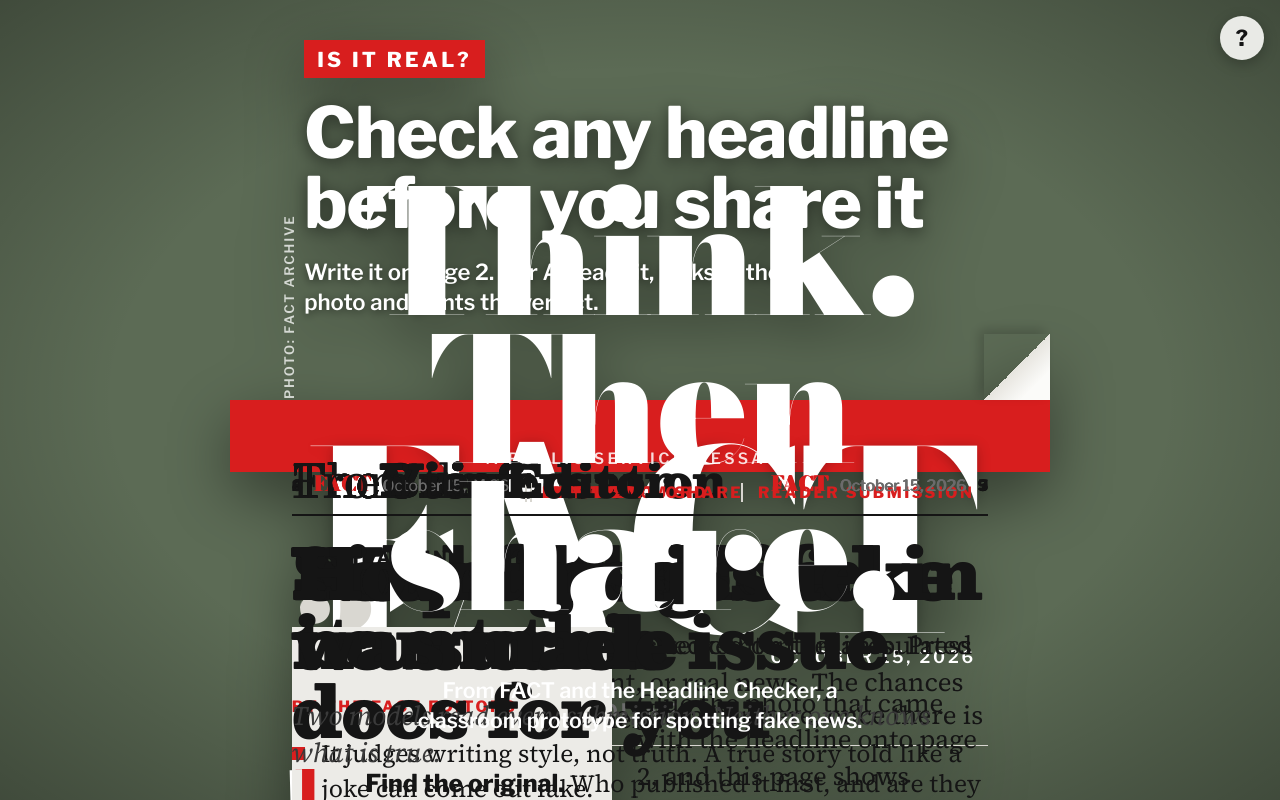
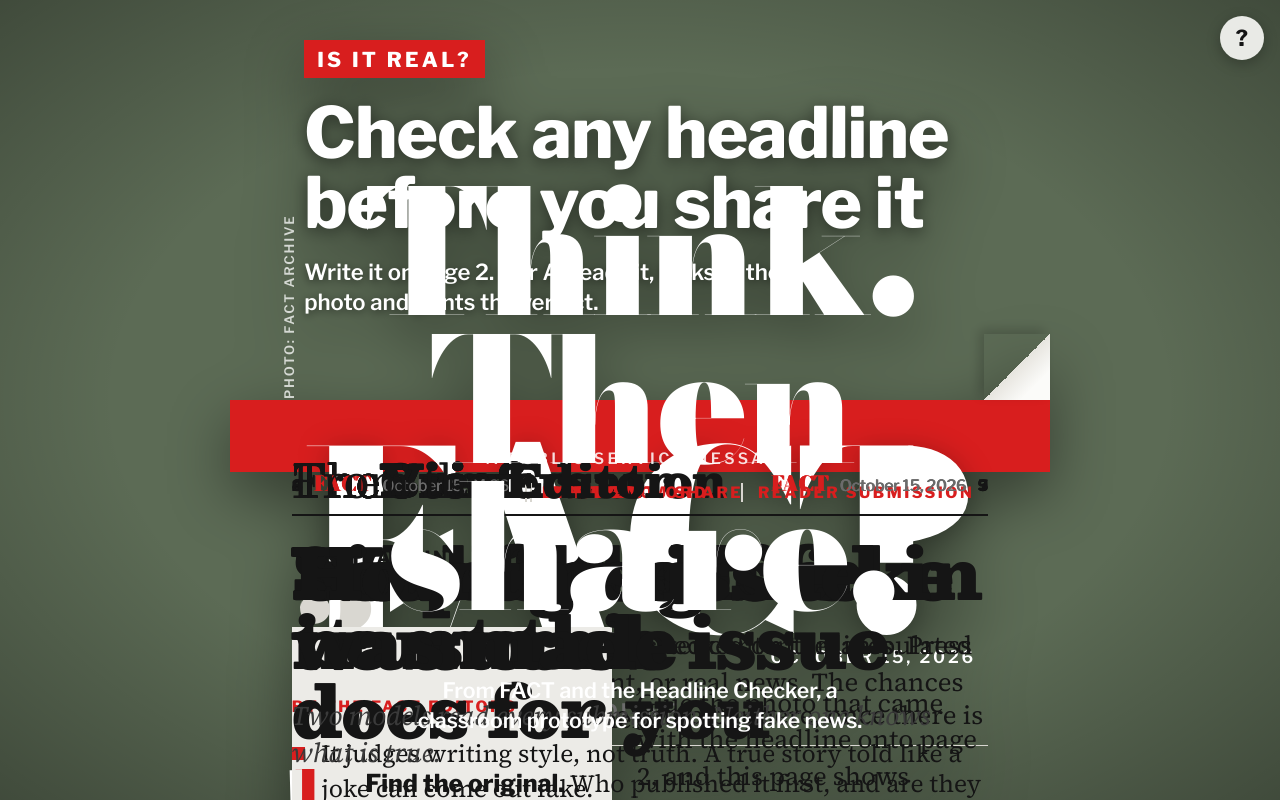
Before and after one commit to Turmenas/AI-based_fake-news-detection, a plain HTML site: page app/static/index.html in a window 1280 px wide. Drawn offline with nearby package versions, Linux system fonts and the light colour scheme; a script that the page names is missing.

Commit message:
Replace the T in the cover masthead with a question mark built from Bodoni Moda Black outlines

```diff
--- a/app/static/index.html
+++ b/app/static/index.html
@@ -14,7 +14,7 @@
 <div class="vignette" aria-hidden="true"></div>
 
 <div class="stage"><div id="book-wrap"><div id="book">
-  <div class="page cover" data-density="hard"><div class="photo" id="cover-photo"></div><div class="frame"></div><div class="mast">FACT</div>
+  <div class="page cover" data-density="hard"><div class="photo" id="cover-photo"></div><div class="frame"></div><div class="mast" role="img" aria-label="FACT">FAC<span class="qt"></span></div>
     <div class="date" id="cover-date"></div><div class="credit">Photo: FACT archive</div>
     <div class="lines"><span class="kicker">IS IT REAL?</span><h1>Check any headline before you share it</h1>
       <span class="teaser">Write it on page 2. Our AI reads it, looks at the photo and prints the verdict.</span></div>
--- a/app/static/style.css
+++ b/app/static/style.css
@@ -58,7 +58,9 @@ body { margin: 0; overflow: hidden; background: #5c6b55; color: var(--ink); font
 .cover .photo { position: absolute; inset: 0; background: center / cover no-repeat,
   radial-gradient(70% 55% at 62% 42%, #a9b7c6 0%, #6f8297 38%, #33424f 72%, #1b232b 100%); }  /* gradientas, kol covers/ tuscias */
 .cover .frame { position: absolute; inset: 0; border: 4.4cqw solid var(--red); }
-.cover .mast { position: absolute; top: 5.2cqw; left: 0; right: 0; text-align: center; font: 900 30.5cqw/.8 var(--f-mast); letter-spacing: -.03em; color: #fff; text-shadow: 0 .3cqw 1.6cqw rgba(0,0,0,.25); }
+.cover .mast { position: absolute; top: 5.2cqw; left: 0; right: 0; text-align: center; font: 900 30.5cqw/.8 var(--f-mast); letter-spacing: -.03em; color: #fff; filter: drop-shadow(0 .3cqw 1.6cqw rgba(0,0,0,.25)); }  /* filter, ne text-shadow: seselis turi kristi ir nuo ?-T */
+.cover .mast .qt { display: inline-block; width: .7245em; height: .77em; margin-bottom: -.01em; background: currentColor;
+  -webkit-mask: url(qt.svg) center / contain no-repeat; mask: url(qt.svg) center / contain no-repeat; }  /* Bodoni Moda T su klaustuko lanku; dydis = T plotis ir aukstis em */
 .cover .date { position: absolute; top: 30cqw; right: 9cqw; font: 600 2.1cqw var(--f-sans); letter-spacing: .16em; text-transform: uppercase; color: #fff; }
 .cover .credit { position: absolute; left: 6.2cqw; top: 70cqh; transform: rotate(-90deg); transform-origin: left top; font: 600 1.6cqw var(--f-sans); letter-spacing: .14em; text-transform: uppercase; color: rgba(255,255,255,.75); white-space: nowrap; }
 .cover .lines { position: absolute; left: 9cqw; right: 9cqw; bottom: 10cqw; display: grid; gap: 2.4cqw; justify-items: start; }
```
Also changed, not shown: app/static/qt.svg (added).
